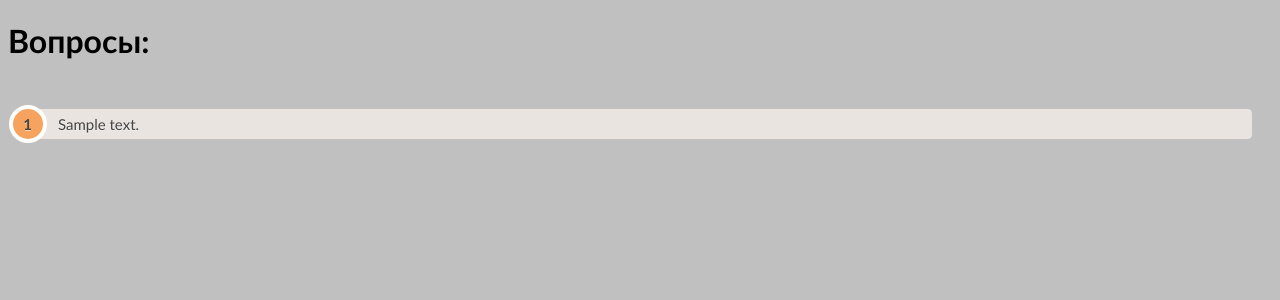
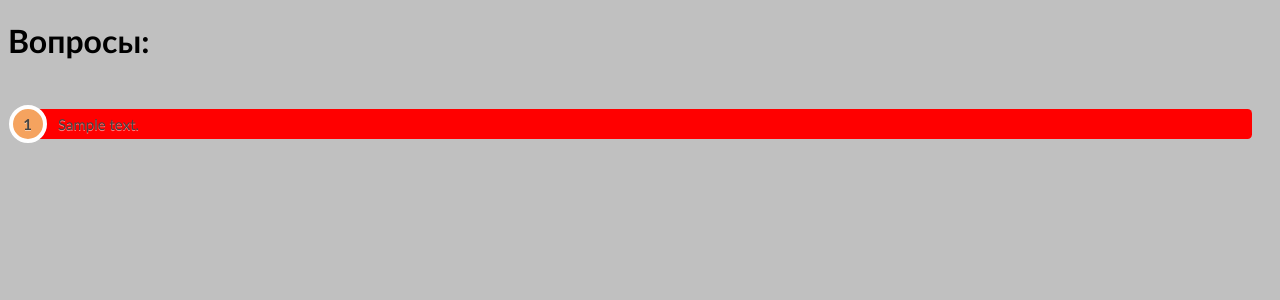
Before and after one commit to alix757/publ, a Django app: page /polls/ in a window 1280 px wide, with the pointer over the restyled element. Shown: the top 300 px of the page. Run offline with Django 3.2, Linux system fonts and the light colour scheme; tables that the repository leaves empty hold one stand-in row (values such as "Sample post").

Commit message:
Update style.css

```diff
--- a/polls/static/polls/style.css
+++ b/polls/static/polls/style.css
@@ -25,7 +25,8 @@ body {
 }
 
 .rounded a:hover {
-    background: #E9E4E0;
+    /*background: #E9E4E0;*/
+   background: red;
 }
 
 .rounded a:hover:before {
```
